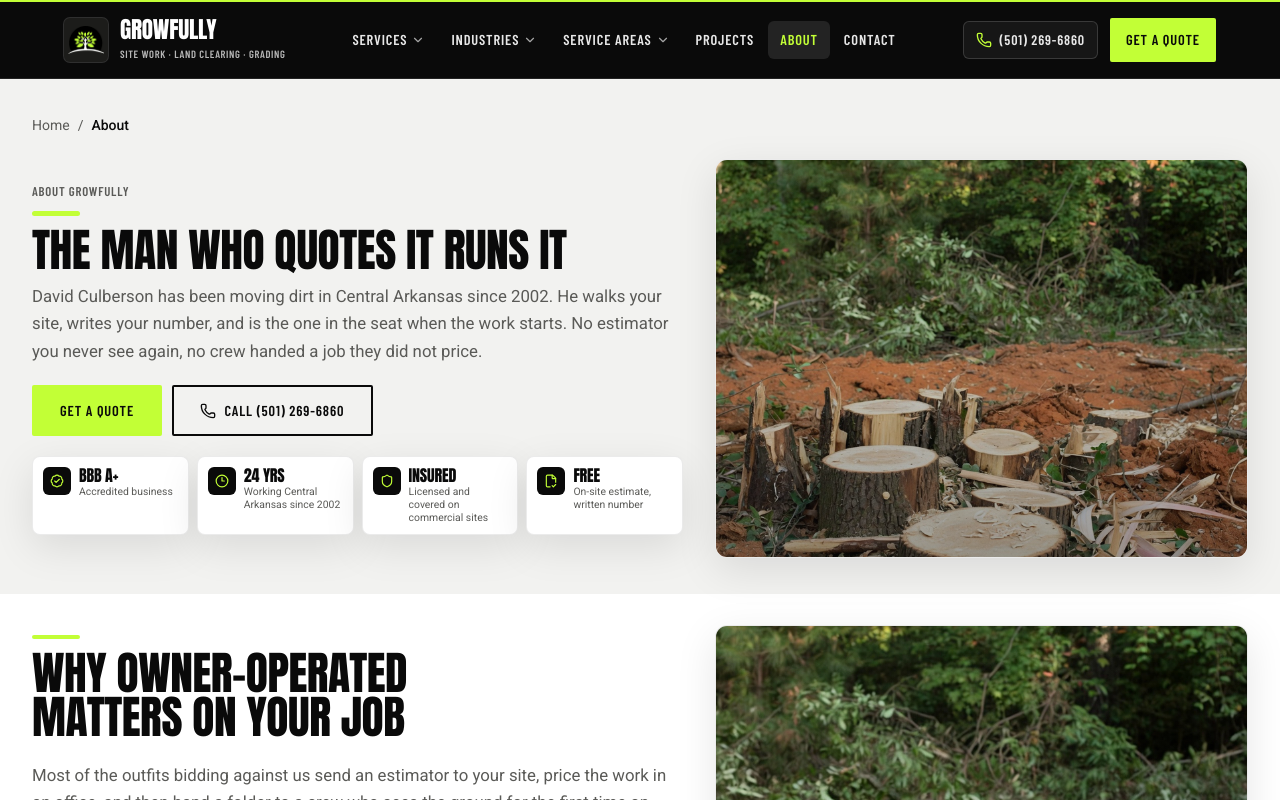
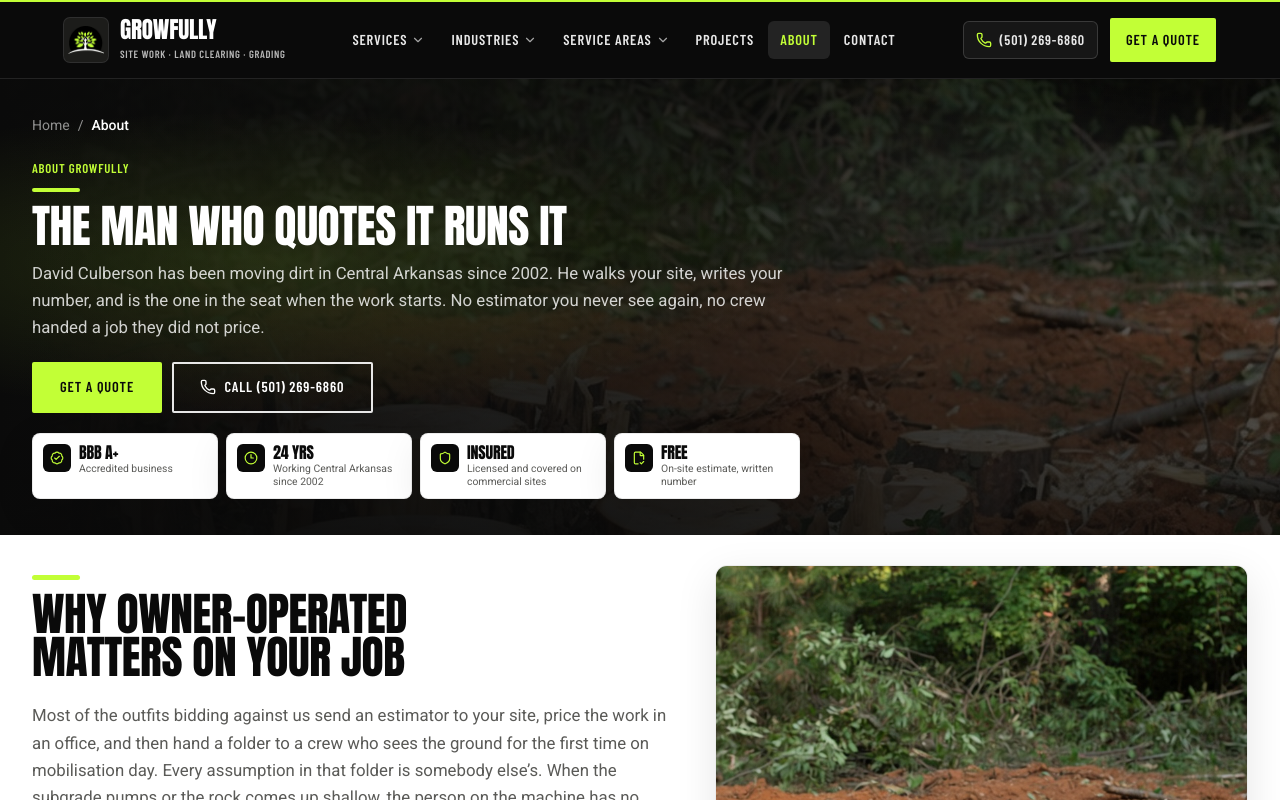
Before and after one commit to C0dex-ui/groundtruth-works, a React (Vite) app: page /about in a window 1280 px wide. Shown: the top 800 px of the page. Built offline with nearby package versions, Linux system fonts and the light colour scheme.

Commit message:
Use full-width background photos for interior page heroes.

```diff
--- a/src/components/Breadcrumbs.tsx
+++ b/src/components/Breadcrumbs.tsx
@@ -5,9 +5,19 @@ export type Crumb = {
   href?: string
 }
 
-export function Breadcrumbs({ items }: { items: Crumb[] }) {
+export function Breadcrumbs({
+  items,
+  light = false,
+}: {
+  items: Crumb[]
+  /** Light text for full-bleed dark / photo heroes */
+  light?: boolean
+}) {
   return (
-    <nav className="mb-6 text-sm text-muted" aria-label="Breadcrumb">
+    <nav
+      className={`mb-6 text-sm ${light ? 'text-white/55' : 'text-muted'}`}
+      aria-label="Breadcrumb"
+    >
       <ol className="flex flex-wrap items-center gap-2">
         {items.map((item, i) => {
           const last = i === items.length - 1
@@ -15,11 +25,16 @@ export function Breadcrumbs({ items }: { items: Crumb[] }) {
             <li key={`${item.label}-${i}`} className="flex items-center gap-2">
               {i > 0 && <span aria-hidden>/</span>}
               {item.href && !last ? (
-                <Link to={item.href} className="hover:text-ink">
+                <Link
+                  to={item.href}
+                  className={light ? 'hover:text-white' : 'hover:text-ink'}
+                >
                   {item.label}
                 </Link>
               ) : (
-                <span className={last ? 'font-medium text-ink' : undefined}>{item.label}</span>
+                <span className={last ? (light ? 'font-medium text-white' : 'font-medium text-ink') : undefined}>
+                  {item.label}
+                </span>
               )}
             </li>
           )
--- a/src/components/PageHero.tsx
+++ b/src/components/PageHero.tsx
@@ -19,25 +19,24 @@ type PageHeroProps = {
   title: string
   lead: ReactNode
   /**
-   * Unique photo per route — required for the two-column interior hero.
+   * Unique photo per route — used as a full-bleed hero background.
    * Every interior page should pass a distinct path from INTERIOR_IMAGES.
    */
   image?: string
   imageAlt?: string
   /**
-   * Optional map media (legacy). Prefer a photo in the hero; put maps in the body.
-   * If both are set, the photo wins.
+   * Optional map (legacy). Shown only when no image is set.
    */
   map?: HeroMap
   primaryCta?: { label: string; href: string }
   secondaryCta?: { label: string; href: string; external?: boolean }
   children?: ReactNode
+  /** Force dark steel-grid look when there is no photo. Photo heroes are always dark-over-image. */
   dark?: boolean
 }
 
 /**
- * Interior page hero — two-column on large screens when a photo (or map) is set.
- * Prefer `image` so every hero always has a photograph.
+ * Interior page hero — full-width background photo with left-aligned content.
  */
 export function PageHero({
   crumbs,
@@ -52,31 +51,57 @@ export function PageHero({
   children,
   dark = false,
 }: PageHeroProps) {
-  const shell = dark
-    ? 'relative overflow-hidden steel-grid text-white'
-    : 'bg-paper'
-
-  const hasMedia = Boolean(image || map)
+  const hasBg = Boolean(image)
+  /** Light text on photo or steel-grid; ink text on plain paper. */
+  const onDark = hasBg || dark
 
   return (
-    <section className={shell}>
-      {dark && <div className="noise-fade pointer-events-none absolute inset-0" aria-hidden />}
+    <section
+      className={`relative overflow-hidden ${
+        hasBg ? 'text-white' : dark ? 'steel-grid text-white' : 'bg-paper'
+      }`}
+    >
+      {image && (
+        <>
+          <img
+            src={image}
+            alt={imageAlt}
+            className="absolute inset-0 h-full w-full object-cover"
+            loading="eager"
+            decoding="async"
+            fetchPriority="high"
+          />
+          {/* Readability scrim — left-weighted so copy stays clear */}
+          <div
+            className="absolute inset-0 bg-gradient-to-r from-ink via-ink/80 to-ink/45"
+            aria-hidden
+          />
+          <div
+            className="absolute inset-0 bg-gradient-to-t from-ink/70 via-ink/25 to-ink/40"
+            aria-hidden
+          />
+          <div className="noise-fade pointer-events-none absolute inset-0" aria-hidden />
+        </>
+      )}
+
+      {dark && !image && (
+        <div className="noise-fade pointer-events-none absolute inset-0" aria-hidden />
+      )}
+
       <div className="section-pad-hero relative">
         <div className="container-site">
-          <Breadcrumbs items={crumbs} />
+          <Breadcrumbs items={crumbs} light={onDark} />
 
-          <div
-            className={`mt-4 grid gap-5 lg:items-center ${hasMedia ? 'lg:grid-cols-[1.1fr_0.9fr] lg:gap-8' : ''}`}
-          >
-            <div>
+          {/* Content stays left-aligned; no right-side image column */}
+          <div className="mt-4 max-w-2xl lg:max-w-3xl">
             {eyebrow && (
-                <p className={`eyebrow ${dark ? '!text-accent' : ''}`}>{eyebrow}</p>
+              <p className={`eyebrow ${onDark ? '!text-accent' : ''}`}>{eyebrow}</p>
             )}
             <div className="accent-bar mt-2.5" />
-              <h1 className={`heading-xl mt-3 ${dark ? 'text-white' : 'text-ink'}`}>{title}</h1>
+            <h1 className={`heading-xl mt-3 ${onDark ? 'text-white' : 'text-ink'}`}>{title}</h1>
             <div
-                className={`mt-3 max-w-2xl text-base leading-relaxed sm:text-[1.05rem] ${
-                  dark ? 'text-white/75' : 'text-muted'
+              className={`mt-3 text-base leading-relaxed sm:text-[1.05rem] ${
+                onDark ? 'text-white/80' : 'text-muted'
               }`}
             >
               {lead}
@@ -103,7 +128,7 @@ export function PageHero({
                 secondaryCta.href.startsWith('#') ? (
                   <a
                     href={secondaryCta.href}
-                      className={dark ? 'btn-ghost-light' : 'btn-outline'}
+                    className={onDark ? 'btn-ghost-light' : 'btn-outline'}
                     {...(secondaryCta.href.startsWith('http')
                       ? { target: '_blank', rel: 'noreferrer' }
                       : {})}
@@ -116,13 +141,13 @@ export function PageHero({
                 ) : (
                   <Link
                     to={secondaryCta.href}
-                      className={dark ? 'btn-ghost-light' : 'btn-outline'}
+                    className={onDark ? 'btn-ghost-light' : 'btn-outline'}
                   >
                     {secondaryCta.label}
                   </Link>
                 )
               ) : (
-                  <a href={PHONE_HREF} className={dark ? 'btn-ghost-light' : 'btn-outline'}>
+                <a href={PHONE_HREF} className={onDark ? 'btn-ghost-light' : 'btn-outline'}>
                   <Phone className="h-4 w-4" aria-hidden />
                   Call {PHONE_DISPLAY}
                 </a>
@@ -132,21 +157,8 @@ export function PageHero({
             {children}
           </div>
 
-            {image && (
-              <div className="card-industrial relative aspect-[16/11] overflow-hidden rounded-xl sm:aspect-[5/3] lg:aspect-[4/3]">
-                <img
-                  src={image}
-                  alt={imageAlt}
-                  className="img-cover"
-                  loading="eager"
-                  decoding="async"
-                />
-                <div className="pointer-events-none absolute inset-0 bg-gradient-to-t from-ink/40 to-transparent" />
-              </div>
-            )}
-
           {!image && map && (
-              <div className="min-w-0">
+            <div className="mt-6 max-w-3xl">
               <AreaMap
                 mode={map.mode ?? 'city'}
                 name={map.name}
@@ -164,7 +176,6 @@ export function PageHero({
           )}
         </div>
       </div>
-      </div>
     </section>
   )
 }
```
Lines whose indentation alone changed are shown as unchanged.
